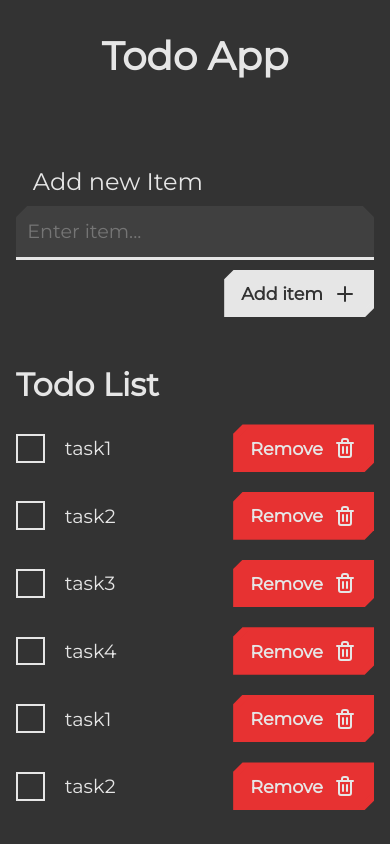
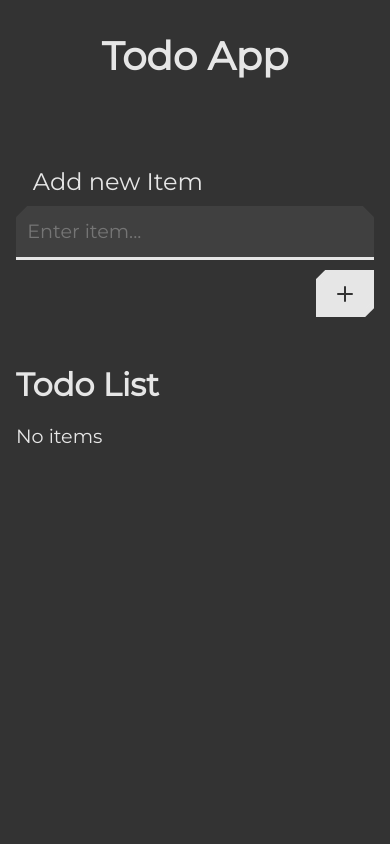
Before and after one commit to Zack1808/todo-app, a React (Create React App) app: page / in a window 390 px wide. Built offline with nearby package versions, Linux system fonts and the light colour scheme.

Commit message:
Added function to create todos

```diff
--- a/src/components/App.js
+++ b/src/components/App.js
@@ -1,4 +1,4 @@
-import React from "react";
+import React, { useState } from "react";
 
 // Importing costume components
 import Form from "./Form/Form";
@@ -9,11 +9,32 @@ import "./App.css";
 
 // Creating the App component
 const App = () => {
+  // Setting up the state
+  const [todos, setTodos] = useState([]);
+
+  // Function that will handle adding the new todo item
+  const submition = (item) => {
+    setTodos((prevState) => {
+      const data = {
+        id: crypto.randomUUID(),
+        label: item,
+        completed: false,
+        completionDate: "",
+      };
+      return [...prevState, data];
+    });
+  };
+
   return (
     <div className="app-container">
       <h1>Todo App</h1>
-      <Form label="Add new Item" placeholder="Enter item..." />
-      <ItemList />
+      <Form
+        label="Add new Item"
+        placeholder="Enter item..."
+        submit={submition}
+      />
+      {console.log(todos)}
+      <ItemList items={todos} />
     </div>
   );
 };
--- a/src/components/Button/Button.css
+++ b/src/components/Button/Button.css
@@ -47,3 +47,9 @@
 .btn.delete:hover span {
   --bg-color: hsl(0 0% 20%);
 }
+
+@media (width < 650px) {
+  .btn p {
+    display: none;
+  }
+}
--- a/src/components/Button/Button.js
+++ b/src/components/Button/Button.js
@@ -8,7 +8,7 @@ const Button = ({ label = "label", icon, del }) => {
   return (
     <button className={`btn ${del ? "delete" : ""}`}>
       <span>
-        {label}
+        <p>{label}</p>
         {icon}
       </span>
     </button>
--- a/src/components/Form/Form.js
+++ b/src/components/Form/Form.js
@@ -1,4 +1,4 @@
-import React from "react";
+import React, { useRef } from "react";
 import { UilPlus } from "@iconscout/react-unicons";
 
 // Importing costume components
@@ -8,12 +8,29 @@ import Button from "../Button/Button";
 import "./Form.css";
 
 // Creating the Form component
-const Form = ({ label = "label", placeholder = "placeholder" }) => {
+const Form = ({ label = "label", placeholder = "placeholder", submit }) => {
+  // Setting up the refs
+  const inputRef = useRef();
+  const formRef = useRef();
+
+  // Function that will handle the form submition
+  const handleSubmit = (e) => {
+    e.preventDefault();
+    inputRef.current?.value.replace(/\s+/g, "") !== "" &&
+      submit(inputRef.current?.value);
+    formRef.current?.reset();
+  };
+
   return (
-    <form>
+    <form ref={formRef} onSubmit={handleSubmit}>
       <label htmlFor="addItem">{label}</label>
       <div className="input">
-        <input type="text" id="addItem" placeholder={placeholder} />
+        <input
+          ref={inputRef}
+          type="text"
+          id="addItem"
+          placeholder={placeholder}
+        />
       </div>
       <div className="button">
         <Button label="Add item" icon={<UilPlus />} />
--- a/src/components/ItemList/Item/Checkbox/Checkbox.js
+++ b/src/components/ItemList/Item/Checkbox/Checkbox.js
@@ -5,9 +5,9 @@ import { UilCheck } from "@iconscout/react-unicons";
 import "./Checkbox.css";
 
 // Creating the Checkbox component
-const Checkbox = () => {
+const Checkbox = ({ isChecked }) => {
   // Setting up the state
-  const [checked, setChecked] = useState(false);
+  const [checked, setChecked] = useState(isChecked);
   return (
     <div
       className={`checkbox-container ${checked ? "checked" : ""}`}
--- a/src/components/ItemList/Item/Item.css
+++ b/src/components/ItemList/Item/Item.css
@@ -4,6 +4,8 @@ li {
   width: 100%;
   justify-content: space-between;
   align-items: center;
+  color: var(--txt-color);
+  font-size: clamp(1rem, 10vw, 1.2rem);
 }
 
 .label {
--- a/src/components/ItemList/Item/Item.js
+++ b/src/components/ItemList/Item/Item.js
@@ -9,11 +9,11 @@ import Checkbox from "./Checkbox/Checkbox";
 import "./Item.css";
 
 // Creating the Item component
-const Item = ({ label }) => {
+const Item = ({ label, completed }) => {
   return (
     <li>
       <div className="label">
-        <Checkbox /> {label}
+        <Checkbox isChecked={completed} /> {label}
       </div>
       <Button label="Remove" icon={<UilTrashAlt />} del />
     </li>
--- a/src/components/ItemList/ItemList.js
+++ b/src/components/ItemList/ItemList.js
@@ -7,23 +7,18 @@ import Item from "./Item/Item";
 import "./ItemList.css";
 
 // Creating the ItemList component
-const ItemList = () => {
+const ItemList = ({ items }) => {
   return (
     <div className="item-list-container">
       <h2>Todo List</h2>
       <ul>
-        <Item label="task1" />
-        <Item label="task2" />
-        <Item label="task3" />
-        <Item label="task4" />
-        <Item label="task1" />
-        <Item label="task2" />
-        <Item label="task3" />
-        <Item label="task4" />
-        <Item label="task1" />
-        <Item label="task2" />
-        <Item label="task3" />
-        <Item label="task4" />
+        {items.length > 0 ? (
+          items.map((item) => (
+            <Item label={item.label} key={item.id} completed={item.completed} />
+          ))
+        ) : (
+          <li>No items</li>
+        )}
       </ul>
     </div>
   );
```
